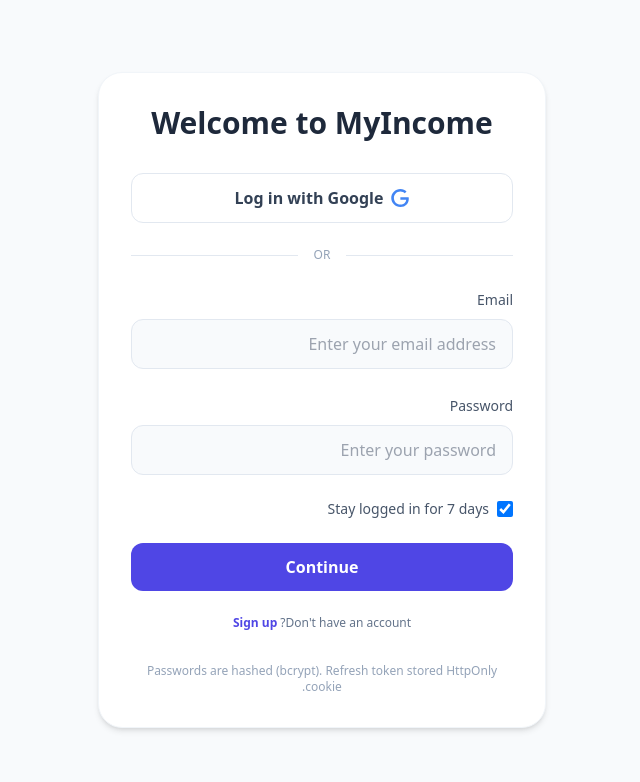
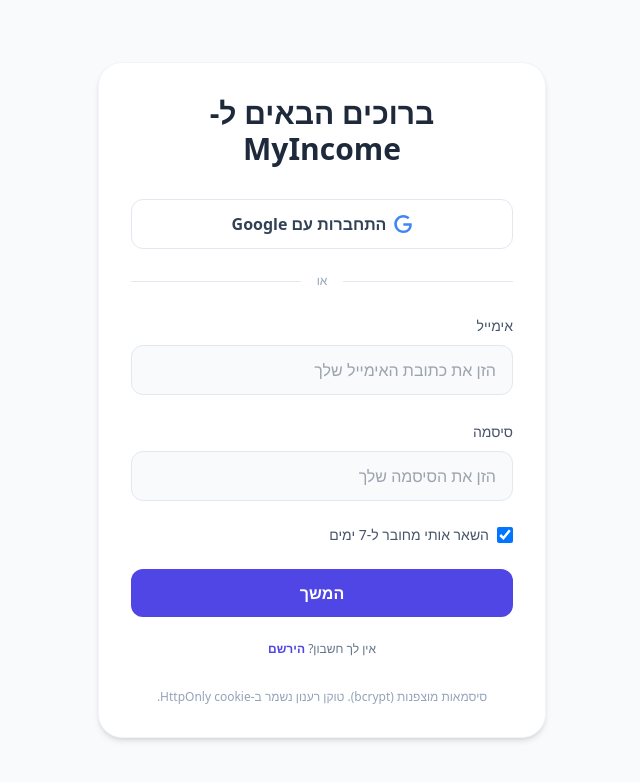
Before and after one commit to ShaharAssenheim/MyIncome, a Next.js app: page /login in a window 1280 px wide. Shown: the top 782 px of the page, without its empty margins (490-1130 px from the left). Built offline with nearby package versions, Linux system fonts and the light colour scheme.

Commit message:
first commit

```diff
--- a/app/login/page.tsx
+++ b/app/login/page.tsx
@@ -121,9 +121,9 @@
   }, [accessToken, nextTarget]);
 
   return (
-    <div className="min-h-screen flex items-center justify-center bg-slate-50 py-12 px-4">
+    <div className="min-h-screen flex items-center justify-center bg-slate-50 py-12 px-4" dir="rtl">
       <div className="w-full max-w-md space-y-8 bg-white p-8 rounded-3xl shadow-md border border-slate-100">
-        <h1 className="text-3xl font-bold text-slate-800 text-center">Welcome to MyIncome</h1>
+        <h1 className="text-3xl font-bold text-slate-800 text-center">ברוכים הבאים ל-MyIncome</h1>
         {error && (
           <div className="p-3 text-sm rounded-xl bg-rose-100 text-rose-700 text-center font-medium">
             {error}
@@ -132,7 +132,7 @@
         {accessToken ? (
           <div className="space-y-4">
             <div className="p-4 rounded-xl bg-indigo-50 border border-indigo-200 text-indigo-700 text-sm text-center">
-              Signing you in...
+              מתחבר...
             </div>
           </div>
         ) : (
@@ -144,43 +144,43 @@
                 className="w-full py-3 rounded-xl border border-slate-200 bg-white hover:bg-slate-50 font-semibold text-slate-700 flex items-center justify-center gap-2"
               >
                 <SiGoogle className="text-[#4285F4]" size={18} />
-                <span className="inline-block">{mode === 'signup' ? 'Sign up with Google' : 'Log in with Google'}</span>
+                <span className="inline-block">{mode === 'signup' ? 'הרשמה עם Google' : 'התחברות עם Google'}</span>
               </button>
             )}
 
             <div className="flex items-center gap-4">
               <div className="flex-1 h-px bg-slate-200" />
-              <span className="text-xs text-slate-400">OR</span>
+              <span className="text-xs text-slate-400">או</span>
               <div className="flex-1 h-px bg-slate-200" />
             </div>
 
             {mode === 'login' && !googleIdParam ? (
               <form onSubmit={handleLogin} className="space-y-6">
                 <div className="space-y-2">
-                  <label htmlFor="email" className="text-sm font-medium text-slate-600">Email</label>
+                  <label htmlFor="email" className="text-sm font-medium text-slate-600">אימייל</label>
                   <input
                     id="email"
                     type="email"
                     required
                     value={email}
                     onChange={e => setEmail(e.target.value)}
-                    className="w-full px-4 py-3 rounded-xl border border-slate-200 bg-slate-50 focus:outline-none focus:ring-2 focus:ring-slate-300"
-                    placeholder="Enter your email address"
+                    className="w-full px-4 py-3 rounded-xl border border-slate-200 bg-slate-50 focus:outline-none focus:ring-2 focus:ring-slate-300 text-right"
+                    placeholder="הזן את כתובת האימייל שלך"
                   />
                 </div>
                 <div className="space-y-2">
-                  <label htmlFor="password" className="text-sm font-medium text-slate-600">Password</label>
+                  <label htmlFor="password" className="text-sm font-medium text-slate-600">סיסמה</label>
                   <input
                     id="password"
                     type="password"
                     required
                     value={password}
                     onChange={e => setPassword(e.target.value)}
-                    className="w-full px-4 py-3 rounded-xl border border-slate-200 bg-slate-50 focus:outline-none focus:ring-2 focus:ring-slate-300"
-                    placeholder="Enter your password"
+                    className="w-full px-4 py-3 rounded-xl border border-slate-200 bg-slate-50 focus:outline-none focus:ring-2 focus:ring-slate-300 text-right"
+                    placeholder="הזן את הסיסמה שלך"
                   />
                 </div>
-                <div className="flex items-center justify-between">
+                <div className="flex items-center justify-start">
                   <label className="flex items-center gap-2 text-sm text-slate-600 cursor-pointer">
                     <input
                       type="checkbox"
@@ -188,7 +188,7 @@
                       onChange={e => setStayLoggedIn(e.target.checked)}
                       className="h-4 w-4 rounded border-slate-300"
                     />
-                    Stay logged in for 7 days
+                    השאר אותי מחובר ל-7 ימים
                   </label>
                 </div>
                 <button
@@ -196,36 +196,36 @@
                   disabled={loading}
                   className="w-full py-3 rounded-xl bg-indigo-600 text-white font-semibold hover:bg-indigo-500 active:scale-[0.98] disabled:opacity-50"
                 >
-                  {loading ? 'Continue…' : 'Continue'}
+                  {loading ? 'ממשיך...' : 'המשך'}
                 </button>
                 <p className="text-xs text-slate-500 text-center">
-                  Don't have an account?{' '}
+                  אין לך חשבון?{' '}
                   <button type="button" onClick={() => setMode('signup')} className="font-semibold text-indigo-600 hover:text-indigo-500">
-                    Sign up
+                    הירשם
                   </button>
                 </p>
               </form>
             ) : googleIdParam ? (
               <form onSubmit={handleGoogleSignup} className="space-y-6">
                 <div className="space-y-2">
-                  <label className="text-sm font-medium text-slate-600">Google Email</label>
+                  <label className="text-sm font-medium text-slate-600">אימייל Google</label>
                   <input
                     type="email"
                     value={email}
                     disabled
-                    className="w-full px-4 py-3 rounded-xl border border-slate-200 bg-slate-100 text-slate-500"
+                    className="w-full px-4 py-3 rounded-xl border border-slate-200 bg-slate-100 text-slate-500 text-right"
                   />
                 </div>
                 <div className="space-y-2">
-                  <label htmlFor="username" className="text-sm font-medium text-slate-600">Username</label>
+                  <label htmlFor="username" className="text-sm font-medium text-slate-600">שם משתמש</label>
                   <input
                     id="username"
                     type="text"
                     required
                     value={username}
                     onChange={e => setUsername(e.target.value)}
-                    className="w-full px-4 py-3 rounded-xl border border-slate-200 bg-slate-50 focus:outline-none focus:ring-2 focus:ring-slate-300"
-                    placeholder="Choose a username"
+                    className="w-full px-4 py-3 rounded-xl border border-slate-200 bg-slate-50 focus:outline-none focus:ring-2 focus:ring-slate-300 text-right"
+                    placeholder="בחר שם משתמש"
                   />
                 </div>
                 <button
@@ -233,51 +233,51 @@
                   disabled={loading}
                   className="w-full py-3 rounded-xl bg-indigo-600 text-white font-semibold hover:bg-indigo-500 active:scale-[0.98] disabled:opacity-50"
                 >
-                  {loading ? 'Creating…' : 'Finish Google Sign Up'}
+                  {loading ? 'יוצר...' : 'סיים הרשמה עם Google'}
                 </button>
                 <p className="text-xs text-slate-500 text-center">
-                  Already have an account?{' '}
+                  כבר יש לך חשבון?{' '}
                   <button type="button" onClick={() => setMode('login')} className="font-semibold text-indigo-600 hover:text-indigo-500">
-                    Log in
+                    התחבר
                   </button>
                 </p>
               </form>
             ) : (
               <form onSubmit={handleSignup} className="space-y-6">
                 <div className="space-y-2">
-                  <label htmlFor="email" className="text-sm font-medium text-slate-600">Email</label>
+                  <label htmlFor="email" className="text-sm font-medium text-slate-600">אימייל</label>
                   <input
                     id="email"
                     type="email"
                     required
                     value={email}
                     onChange={e => setEmail(e.target.value)}
-                    className="w-full px-4 py-3 rounded-xl border border-slate-200 bg-slate-50 focus:outline-none focus:ring-2 focus:ring-slate-300"
-                    placeholder="Enter your email address"
+                    className="w-full px-4 py-3 rounded-xl border border-slate-200 bg-slate-50 focus:outline-none focus:ring-2 focus:ring-slate-300 text-right"
+                    placeholder="הזן את כתובת האימייל שלך"
                   />
                 </div>
                 <div className="space-y-2">
-                  <label htmlFor="username" className="text-sm font-medium text-slate-600">Username</label>
+                  <label htmlFor="username" className="text-sm font-medium text-slate-600">שם משתמש</label>
                   <input
                     id="username"
                     type="text"
                     required
                     value={username}
                     onChange={e => setUsername(e.target.value)}
-                    className="w-full px-4 py-3 rounded-xl border border-slate-200 bg-slate-50 focus:outline-none focus:ring-2 focus:ring-slate-300"
-                    placeholder="Choose a username"
+                    className="w-full px-4 py-3 rounded-xl border border-slate-200 bg-slate-50 focus:outline-none focus:ring-2 focus:ring-slate-300 text-right"
+                    placeholder="בחר שם משתמש"
                   />
                 </div>
                 <div className="space-y-2">
-                  <label htmlFor="password" className="text-sm font-medium text-slate-600">Password</label>
+                  <label htmlFor="password" className="text-sm font-medium text-slate-600">סיסמה</label>
                   <input
                     id="password"
                     type="password"
                     required
                     value={password}
                     onChange={e => setPassword(e.target.value)}
-                    className="w-full px-4 py-3 rounded-xl border border-slate-200 bg-slate-50 focus:outline-none focus:ring-2 focus:ring-slate-300"
-                    placeholder="Create a strong password"
+                    className="w-full px-4 py-3 rounded-xl border border-slate-200 bg-slate-50 focus:outline-none focus:ring-2 focus:ring-slate-300 text-right"
+                    placeholder="צור סיסמה חזקה"
                   />
                 </div>
                 <button
@@ -285,12 +285,12 @@
                   disabled={loading}
                   className="w-full py-3 rounded-xl bg-indigo-600 text-white font-semibold hover:bg-indigo-500 active:scale-[0.98] disabled:opacity-50"
                 >
-                  {loading ? 'Creating…' : 'Create account'}
+                  {loading ? 'יוצר...' : 'צור חשבון'}
                 </button>
                 <p className="text-xs text-slate-500 text-center">
-                  Already have an account?{' '}
+                  כבר יש לך חשבון?{' '}
                   <button type="button" onClick={() => setMode('login')} className="font-semibold text-indigo-600 hover:text-indigo-500">
-                    Log in
+                    התחבר
                   </button>
                 </p>
               </form>
@@ -299,7 +299,7 @@
         )}
         {!accessToken && (
           <p className="text-xs text-slate-400 text-center">
-            Passwords are hashed (bcrypt). Refresh token stored HttpOnly cookie.
+            סיסמאות מוצפנות (bcrypt). טוקן רענון נשמר ב-HttpOnly cookie.
           </p>
         )}
       </div>
```
